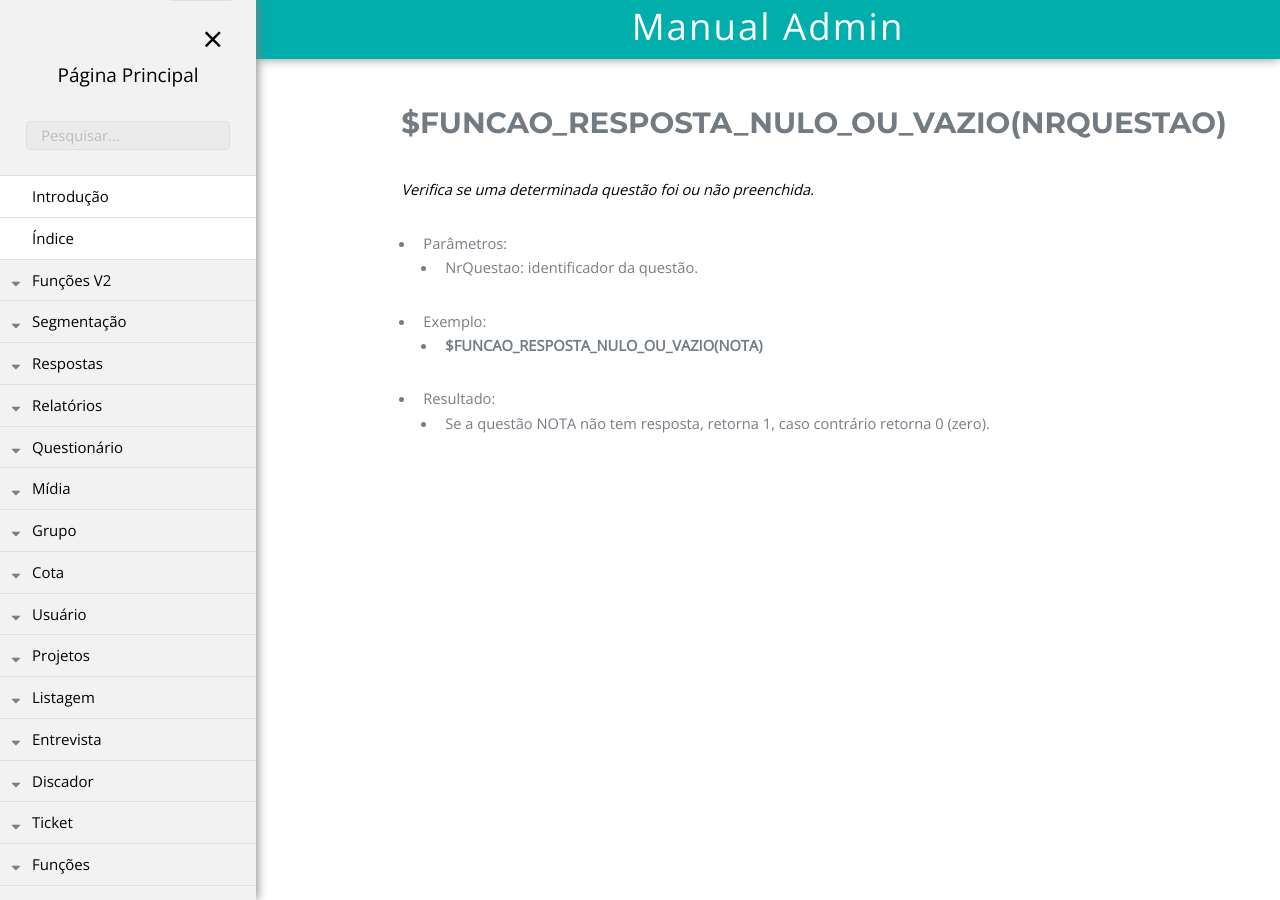
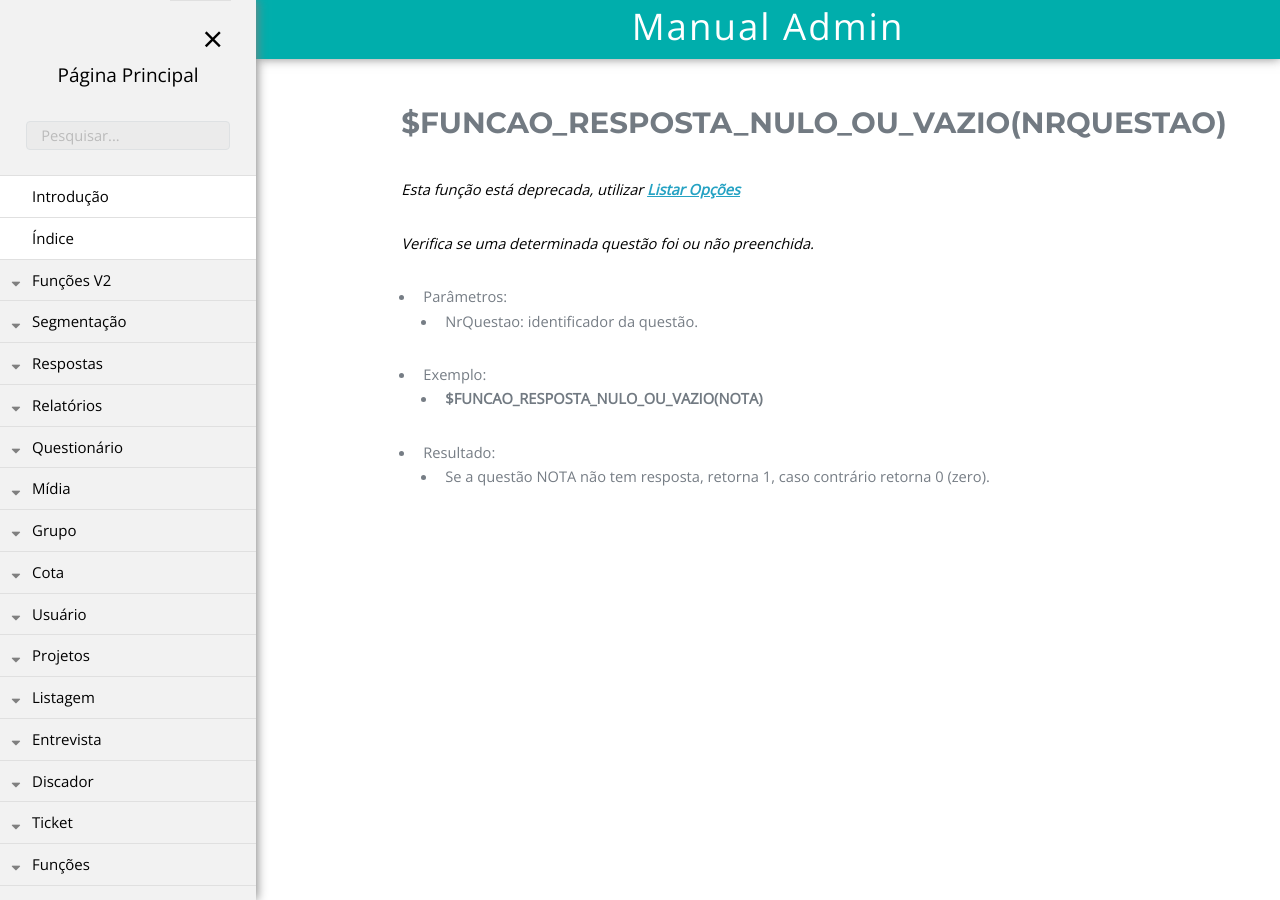
Before and after one commit to rogerio-figueiredo-hsr/hsrtechonline.github.io, a Jekyll site: the page built from _posts/2019-01-02-resposta-nulo-ou-vazio.md, in a window 1280 px wide. Built offline with Jekyll 4.4.1, drawn with Linux system fonts in a browser that asks for light colours.

Commit message:
Update 2019-01-02-resposta-nulo-ou-vazio.md

```diff
--- a/_posts/2019-01-02-resposta-nulo-ou-vazio.md
+++ b/_posts/2019-01-02-resposta-nulo-ou-vazio.md
@@ -6,6 +6,8 @@ permalink: /fastQuestAdmin/funcoes/resposta-nulo-ou-vazio
 pasta: "funcoes"
 ---
 # $FUNCAO_RESPOSTA_NULO_OU_VAZIO(NRQUESTAO)
+*Esta função está deprecada, utilizar **<a href="/fastQuestAdmin/funcoesv2/listarOpcoes">Listar Opções</a>***
+
 *Verifica se uma determinada questão foi ou não preenchida.*
 - Parâmetros:
     - NrQuestao: identificador da questão.
```
